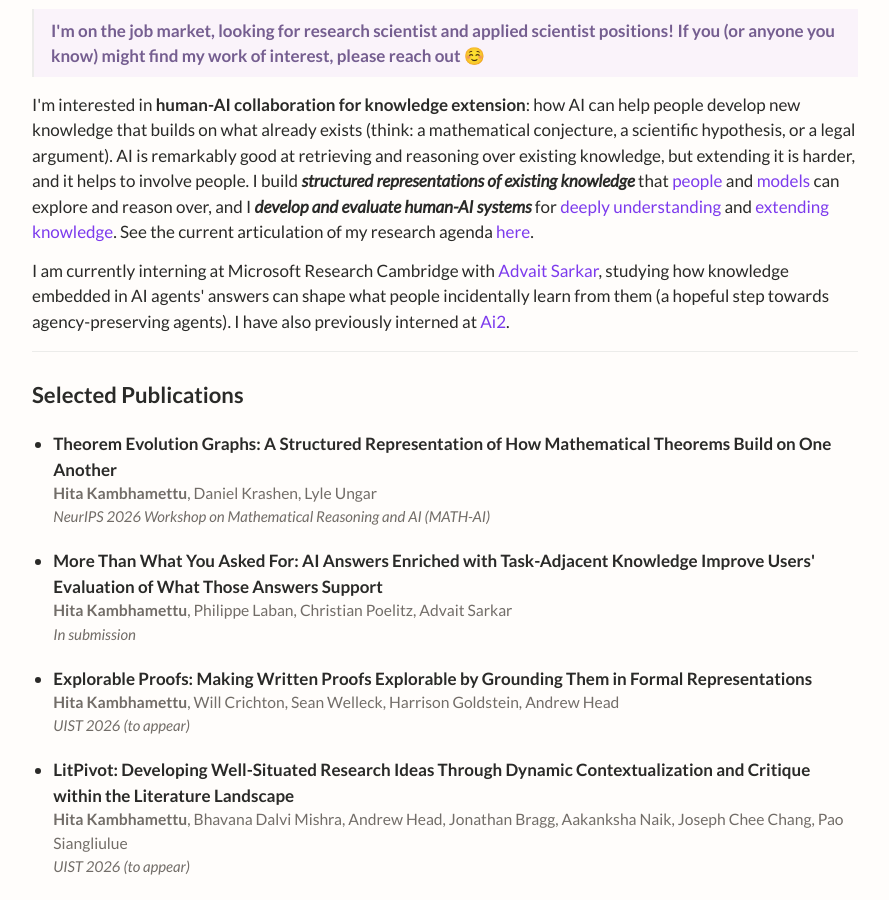
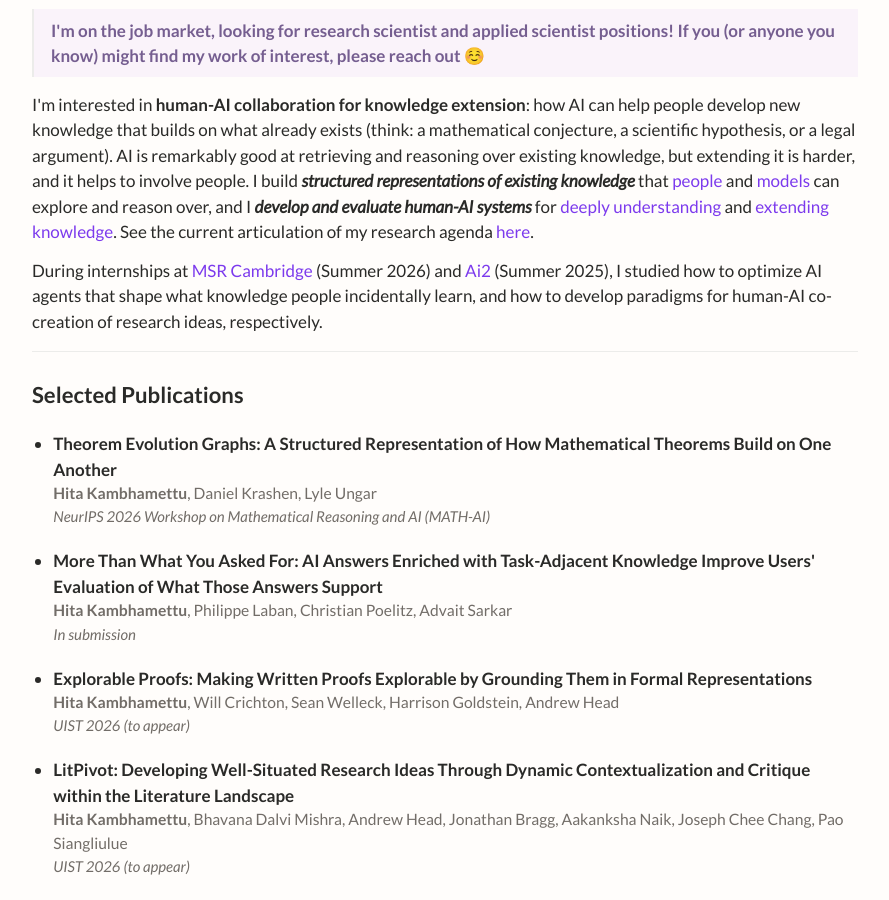
Before and after one commit to Hita-K/hita-k.github.io, a Jekyll site: the page built from index.html, in a window 1280 px wide and 900 px high, scrolled down 348 px. Shown: the whole window, without its empty margins (195-1084 px from the left). Built offline with Jekyll 4.4.1, drawn with Linux system fonts in a browser that asks for light colours.

Commit message:
Reword internship paragraph to cover MSR Cambridge and Ai2 work
Co-Authored-By: Claude Opus 5.5 (1M context) <noreply@anthropic.com>

```diff
--- a/index.html
+++ b/index.html
@@ -16,7 +16,7 @@ title: Home
 
 <p>I'm interested in <span class="soft-bold">human-AI collaboration for knowledge extension</span>: how AI can help people develop new knowledge that builds on what already exists (think: a mathematical conjecture, a scientific hypothesis, or a legal argument). AI is remarkably good at retrieving and reasoning over existing knowledge, but extending it is harder, and it helps to involve people. I build <em class="soft-bold">structured representations of existing knowledge</em> that <a href="https://arxiv.org/abs/2604.02598">people</a> and <a href="assets/papers/teg.pdf">models</a> can explore and reason over, and I <em class="soft-bold">develop and evaluate human-AI systems</em> for <a href="https://arxiv.org/abs/2510.00361">deeply understanding</a> and <a href="https://arxiv.org/abs/2604.02600">extending knowledge</a>. See the current articulation of my research agenda <a href="assets/papers/research-agenda.pdf">here</a>.</p>
 
-<p>I am currently interning at Microsoft Research Cambridge with <a href="https://advait.org/">Advait Sarkar</a>, studying how knowledge embedded in AI agents' answers can shape what people incidentally learn from them (a hopeful step towards agency-preserving agents). I have also previously interned at <a href="https://allenai.org/">Ai2</a>.</p>
+<p>During internships at <a href="https://www.microsoft.com/en-us/research/lab/microsoft-research-cambridge/">MSR Cambridge</a> (Summer 2026) and <a href="https://allenai.org/">Ai2</a> (Summer 2025), I studied how to optimize AI agents that shape what knowledge people incidentally learn, and how to develop paradigms for human-AI co-creation of research ideas, respectively.</p>
 
 <hr class="section-rule">
 
```
